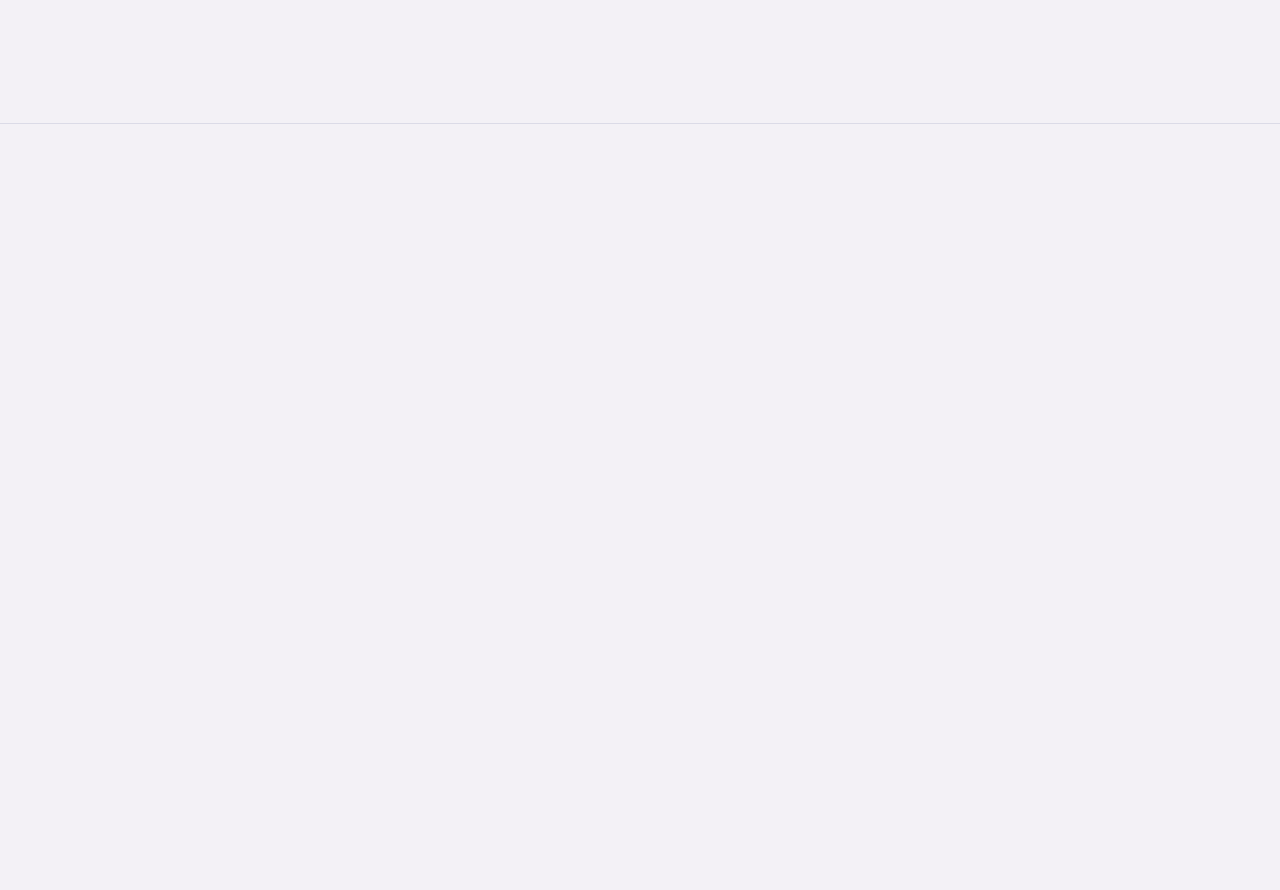
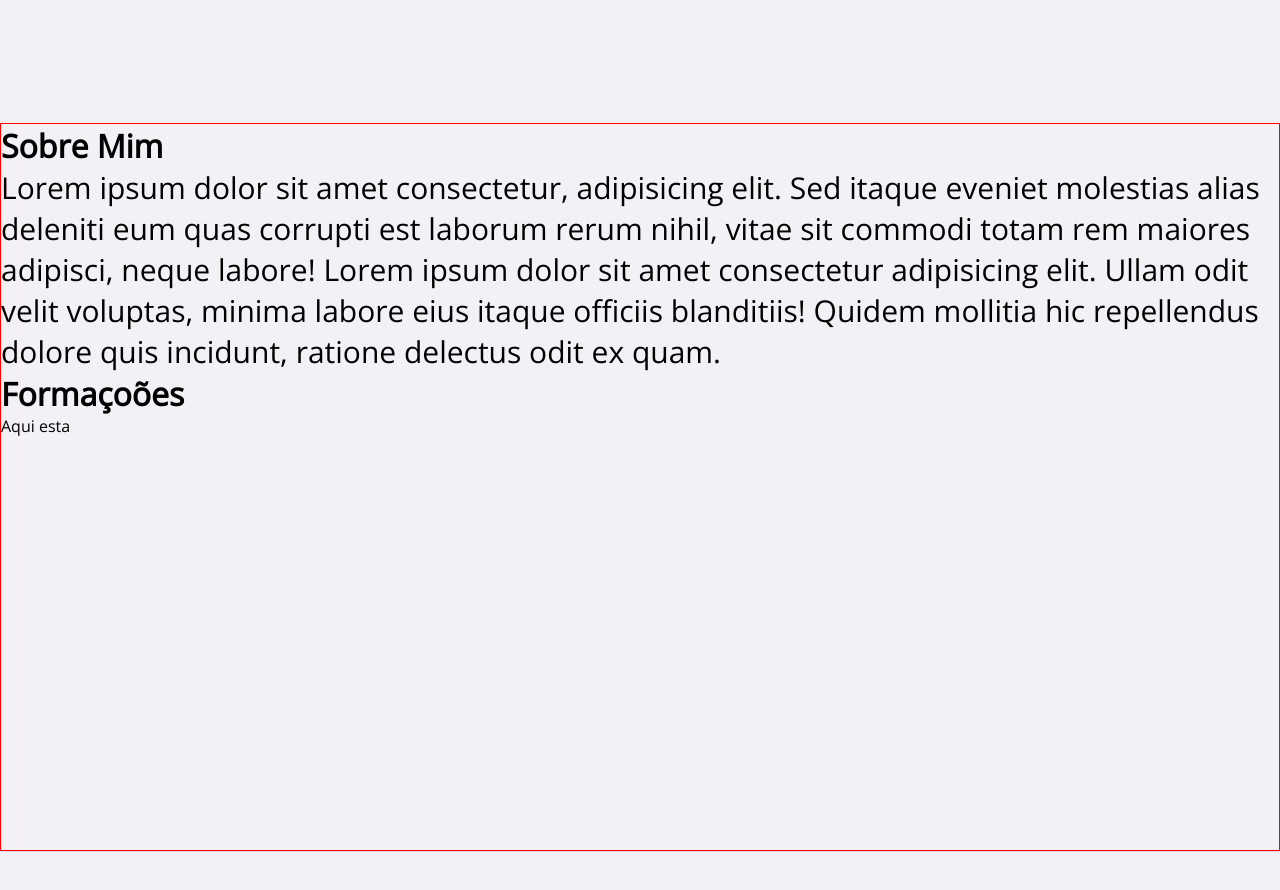
Before and after one commit to vitinhos67/mywebsite-spa, a Vue app: page / in a window 1280 px wide. Shown: the part 680-1570 px from the top of the page. Before the commit the page ends 864 px from the top, so only its background shows below. Built offline with nearby package versions, Linux system fonts and the light colour scheme.

Commit message:
style(page 404): page 404 receive bird

```diff
--- /dev/null
+++ b/src/components/AboutMe.vue
@@ -0,0 +1,32 @@
+<template>
+  <main class="container">
+    <div class="content-main">
+      <h1>Sobre Mim</h1>
+      <p class="about-me">
+        Lorem ipsum dolor sit amet consectetur, adipisicing elit. Sed itaque
+        eveniet molestias alias deleniti eum quas corrupti est laborum rerum
+        nihil, vitae sit commodi totam rem maiores adipisci, neque labore! Lorem
+        ipsum dolor sit amet consectetur adipisicing elit. Ullam odit velit
+        voluptas, minima labore eius itaque officiis blanditiis! Quidem mollitia
+        hic repellendus dolore quis incidunt, ratione delectus odit ex quam.
+      </p>
+
+      <h1>Formaçoões</h1>
+
+      <p>Aqui esta</p>
+    </div>
+  </main>
+</template>
+
+<script></script>
+
+<style scoped>
+main.container {
+  display: block;
+  border: 1px solid red;
+}
+
+.about-me {
+  font-size: 30px;
+}
+</style>
--- a/src/components/FooterVue.vue
+++ b/src/components/FooterVue.vue
@@ -4,7 +4,7 @@
 
 <script></script>
 
-<style>
+<style scoped>
 footer {
   background-color: #f3f1f6;
   border-top: #dbdbe7 1px solid;
--- a/src/components/InformationLanguageTooltip.vue
+++ b/src/components/InformationLanguageTooltip.vue
@@ -20,7 +20,7 @@ export default {
 };
 </script>
 
-<style>
+<style scoped>
 .tooltip {
   position: absolute;
   display: inline-block;
--- a/src/components/NavBar.vue
+++ b/src/components/NavBar.vue
@@ -4,7 +4,7 @@
 
 <script></script>
 
-<style>
+<style scoped>
 nav {
   width: 100%;
   height: 75px;
--- a/src/views/HomeVue.vue
+++ b/src/views/HomeVue.vue
@@ -1,5 +1,5 @@
 <template>
-  <main class="container">
+  <div class="container">
     <div class="container-1">
       <div class="image-container">
         <img src="../assets/images/7081473.jpg" alt="" class="img-1" />
@@ -84,15 +84,18 @@
         /></a>
       </div>
     </div>
-  </main>
+  </div>
+
+  <AboutMe></AboutMe>
 </template>
 
 <script>
 import InformationLanguageTooltip from "../components/InformationLanguageTooltip.vue";
-
+import AboutMe from "../components/AboutMe.vue";
 export default {
   name: "HomeView",
   components: {
+    AboutMe,
     InformationLanguageTooltip,
   },
 
@@ -108,10 +111,6 @@ export default {
 
 <style scoped>
 @import url("https://fonts.googleapis.com/css2?family=Montserrat:wght@100&display=swap");
-
-.body {
-  background-color: #f3f1f6;
-}
 
 .container {
   height: 91vh;
--- a/src/views/PageNotFound.vue
+++ b/src/views/PageNotFound.vue
@@ -1,8 +1,12 @@
 <template>
   <div class="container-404">
-    <h1>Error: Caminho não encontrado</h1>
+    <p class="text-bird">Você e um passarinho perdido no ninho?</p>
 
-    <h1 class="h1-404">404</h1>
+    <img
+      class="passarinho"
+      src="../assets/images/passarinho.jpeg"
+      alt="Imagem de um passaro"
+    />
     <h2>
       <a href="/">Voltar para pagina principal</a>
     </h2>
@@ -15,12 +19,23 @@ export default {
 };
 </script>
 
-<style>
+<style scoped>
+.text-bird {
+  font-family: Impact, Haettenschweiler, "Arial Narrow Bold", sans-serif;
+  font-size: 30px;
+  text-align: center;
+  color: red;
+}
+
 .container-404 {
   text-align: center;
   padding-top: 40px;
+  background-color: #fcfefd;
+  height: 620px;
+}
 
-  height: 620px;
+img.passarinho {
+  width: 400px;
 }
 
 .h1-404 {
@@ -30,7 +45,6 @@ export default {
 
 a {
   text-decoration: none;
-  color: #ffff;
 }
 
 a:hover {
```
Also changed, not shown: src/assets/images/passarinho.jpeg (added).
